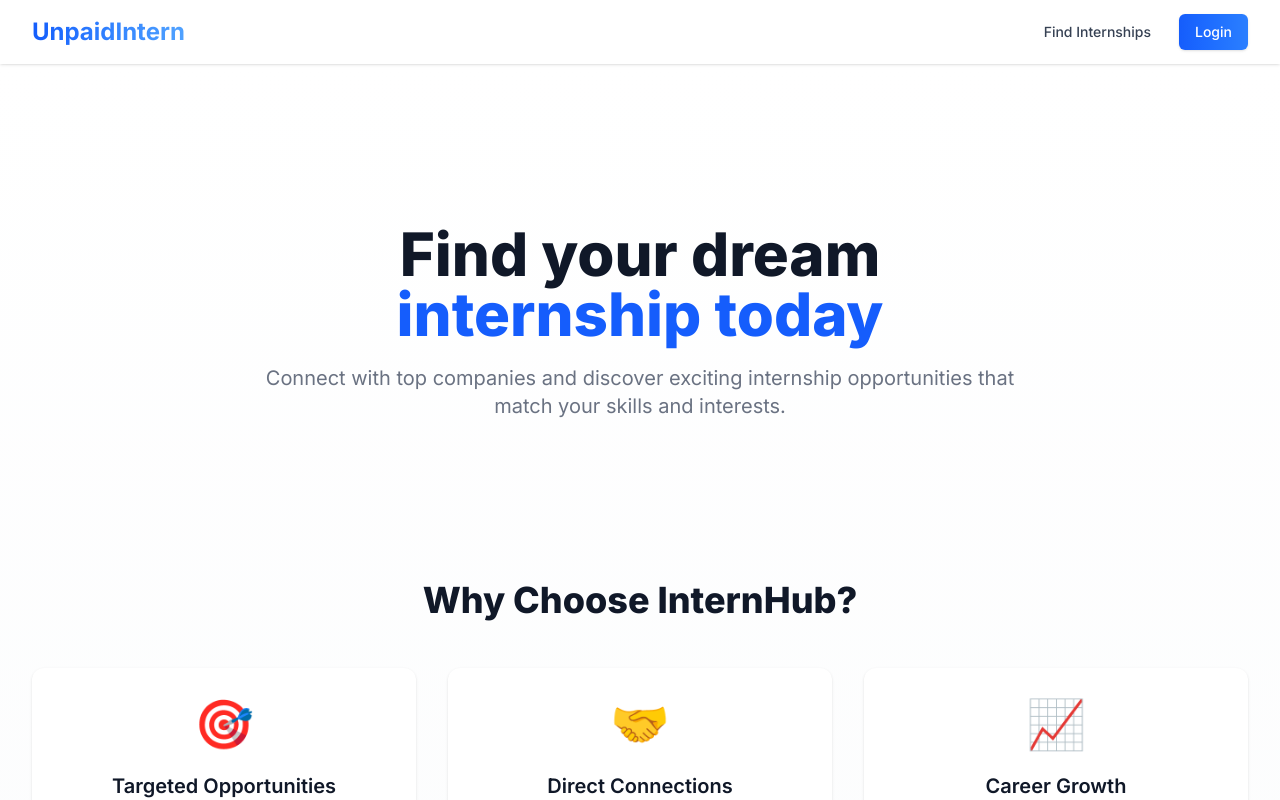
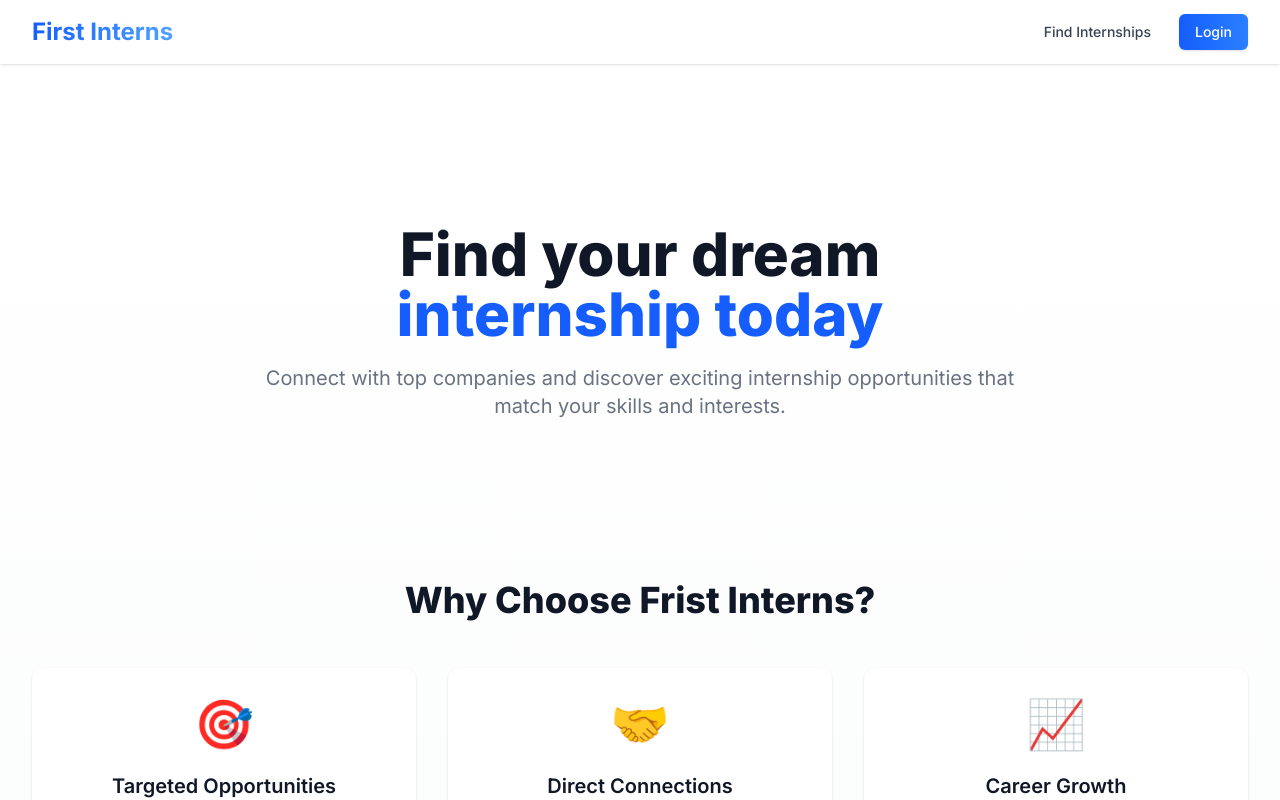
Before and after one commit to BellaWang1018/test-now, a Next.js app: page / in a window 1280 px wide. Shown: the top 800 px of the page. Built offline with nearby package versions, Linux system fonts and the light colour scheme.

Commit message:
change logo to first interns

```diff
--- a/src/app/components/PublicNavbar.tsx
+++ b/src/app/components/PublicNavbar.tsx
@@ -63,7 +63,7 @@ export default function PublicNavbar() {
               className="flex items-center"
             >
               <span className="text-2xl font-bold bg-gradient-to-r from-blue-600 to-blue-400 bg-clip-text text-transparent">
-                UnpaidIntern
+                First Interns
               </span>
             </Link>
           </div>
--- a/src/app/layout.tsx
+++ b/src/app/layout.tsx
@@ -6,8 +6,8 @@ import PublicLayout from "./public-layout";
 const inter = Inter({ subsets: ["latin"] });
 
 export const metadata: Metadata = {
-  title: "InternHub - Find Your Dream Internship",
-  description: "Connect with top companies and discover exciting internship opportunities that match your skills and interests.",
+  title: "First Interns - Find Your Dream Internship",
+  description: "Connect with top companies and find your perfect internship opportunity",
 };
 
 export default function RootLayout({
--- a/src/app/page.tsx
+++ b/src/app/page.tsx
@@ -29,7 +29,7 @@ export default function Home() {
                 <div className="max-w-7xl mx-auto px-4 sm:px-6 lg:px-8">
                     <div className="text-center">
                         <h2 className="text-3xl font-extrabold text-gray-900 sm:text-4xl">
-                            Why Choose InternHub?
+                            Why Choose Frist Interns?
                         </h2>
                         <div className="mt-12 grid grid-cols-1 gap-8 sm:grid-cols-2 lg:grid-cols-3">
                             {/* Feature boxes */}
--- a/src/app/register/page.tsx
+++ b/src/app/register/page.tsx
@@ -15,7 +15,7 @@ export default function Register() {
         <div className="text-center mb-12">
           <h1 className="text-3xl font-bold text-gray-900 sm:text-4xl">Create your account</h1>
           <p className="mt-4 text-lg text-gray-600">
-            Join InternHub and start your career journey today
+            Join First Interns and start your career journey today
           </p>
         </div>
 
```
